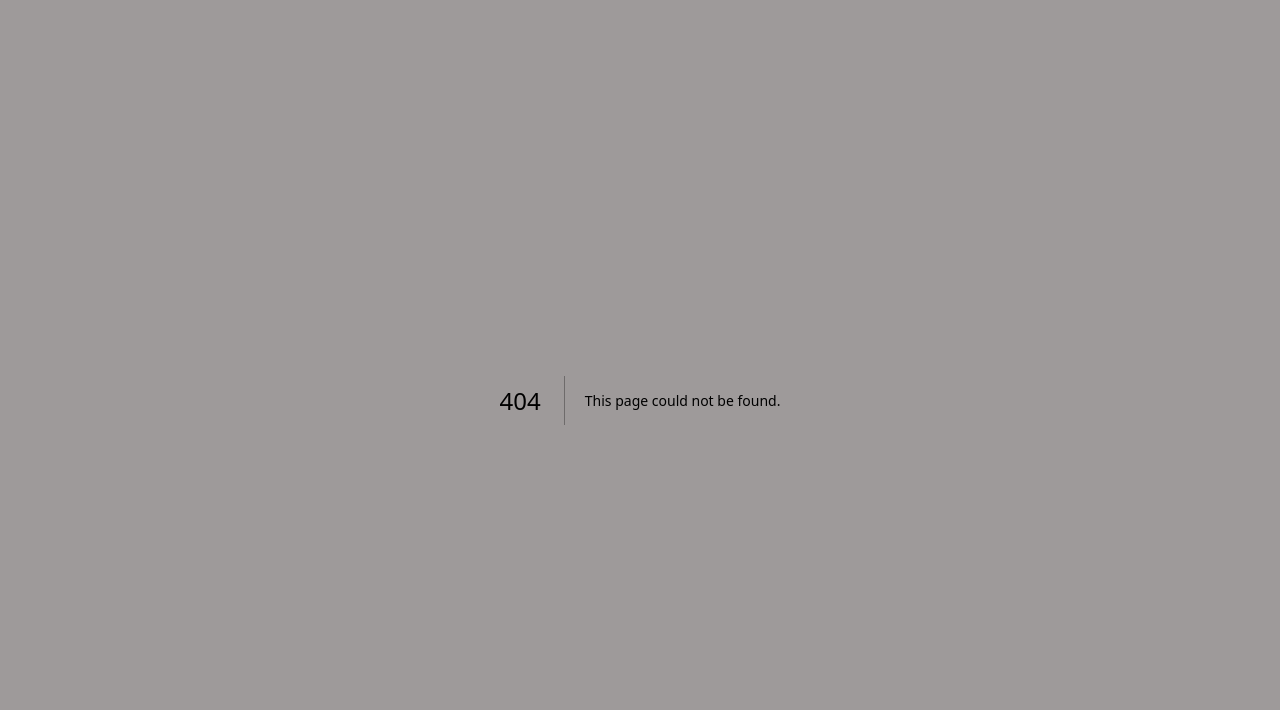
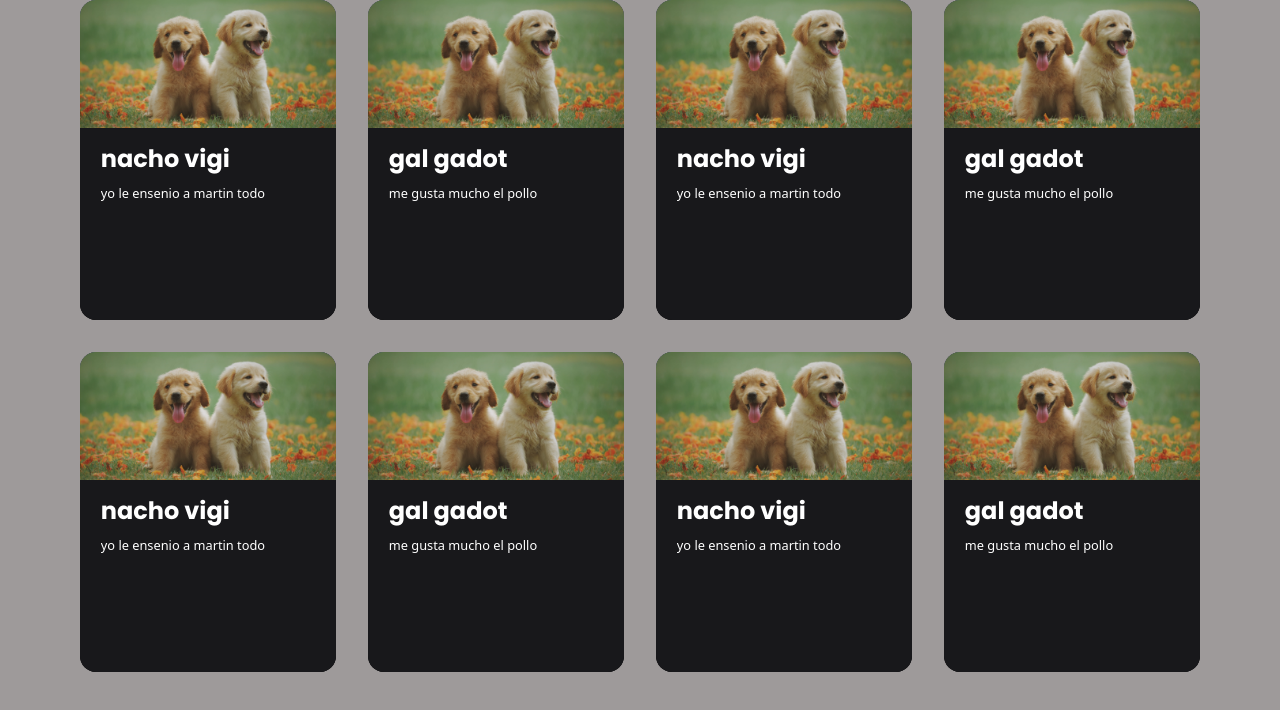
Before and after one commit to martinzutel/domus, a Next.js app: page /cardtest in a window 1280 px wide. Before the commit this address had no page. Shown: the top 710 px of the page. Built offline with nearby package versions, Linux system fonts and the light colour scheme.

Commit message:
Card component, card grid.
Created a component for the card, and created a page with a collection of cards in a grid, using placeholder info.

```diff
--- /dev/null
+++ b/src/app/cardtest/page.tsx
@@ -0,0 +1,66 @@
+import CardComponent from "@/components/cardcomponent";
+
+const YourPage = () => {
+  // Simulated data
+  const mockData = [
+    {
+      title: 'nacho vigi',
+      description: 'yo le ensenio a martin todo',
+      image: '/images/puppys.jpg', // Replace this with your image URL
+    },
+    {
+      title: 'gal gadot',
+      description: 'me gusta mucho el pollo',
+      image: '/images/puppys.jpg', // Replace this with your image URL
+    },
+
+    {
+        title: 'nacho vigi',
+        description: 'yo le ensenio a martin todo',
+        image: '/images/puppys.jpg', // Replace this with your image URL
+      },
+      {
+        title: 'gal gadot',
+        description: 'me gusta mucho el pollo',
+        image: '/images/puppys.jpg', // Replace this with your image URL
+      },
+
+      {
+        title: 'nacho vigi',
+        description: 'yo le ensenio a martin todo',
+        image: '/images/puppys.jpg', // Replace this with your image URL
+      },
+      {
+        title: 'gal gadot',
+        description: 'me gusta mucho el pollo',
+        image: '/images/puppys.jpg', // Replace this with your image URL
+      },
+
+      {
+        title: 'nacho vigi',
+        description: 'yo le ensenio a martin todo',
+        image: '/images/puppys.jpg', // Replace this with your image URL
+      },
+      {
+        title: 'gal gadot',
+        description: 'me gusta mucho el pollo',
+        image: '/images/puppys.jpg', // Replace this with your image URL
+      },
+    // Add more objects as needed
+  ];
+
+  return (
+    <div className="flex flex-row gap-8 flex-wrap justify-center">
+      {mockData.map((item, index) => (
+        <CardComponent
+          key={index}
+          title={item.title}
+          description={item.description}
+          image={item.image}
+        />
+      ))}
+    </div>
+  );
+};
+
+export default YourPage;
--- a/src/app/page.tsx
+++ b/src/app/page.tsx
@@ -1,4 +1,4 @@
-import Landing from "./components/landing";
+import Landing from "../components/landing";
 
 export default function Home() {
   return (
--- a/src/app/components/cardcomponent.tsx
+++ b/src/components/cardcomponent.tsx
@@ -3,14 +3,14 @@ import Image from 'next/image';
 type CardComponentProps = {
   title: string;
   description: string;
-  imageUrl: string;
+  image: string;
 };
 
-const CardComponent: React.FC<CardComponentProps> = ({ title, description, imageUrl }) => {
+const CardComponent: React.FC<CardComponentProps> = ({ title, description, image }) => {
   return (
     <div className="h-[20rem] w-[16rem] bg-black rounded-[1rem] overflow-hidden grid grid-rows-[8rem,1fr]">
       <div className="top-0 w-full bg-slate-500 relative">
-        <Image src={imageUrl} layout="fill" objectFit="cover" objectPosition="center" quality={100} alt="hero" />
+        <Image src={image} layout="fill" objectFit="cover" objectPosition="center" quality={100} alt="hero"/>
       </div>
       <div className="w-full bg-zinc-900 p-[1.3rem]">
         <p className="text-white font-bold text-[1.5rem] leading-[1.2rem] font-poppins mb-[1rem]">{title}</p>
```
Also changed, not shown: src/components/landing.tsx (renamed from src/app/components/landing.tsx).
